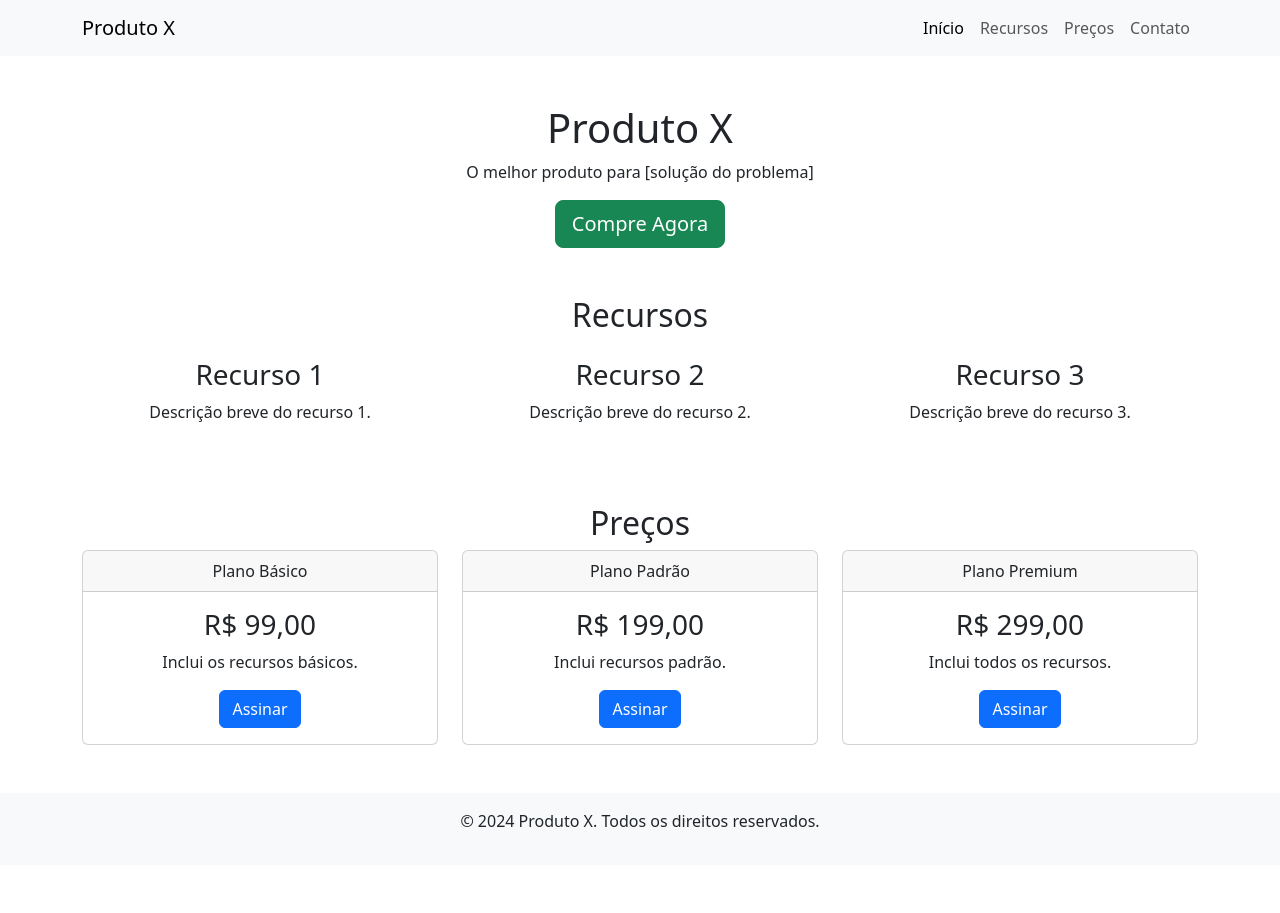
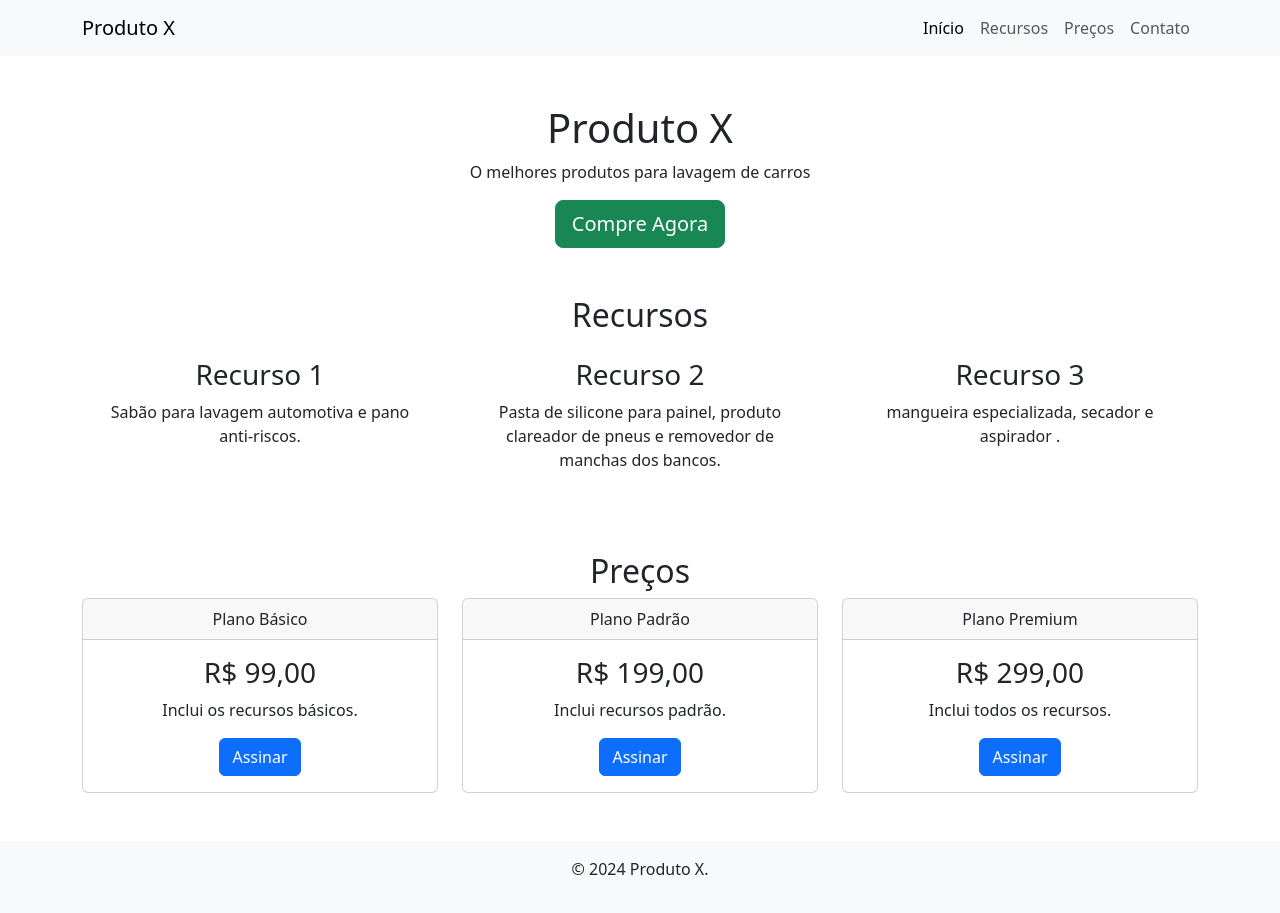
Before and after one commit to Gabrielwcf/portifolio, a plain HTML site: page index.html in a window 1280 px wide. Before the commit the page ends 865 px from the top, so only its background shows below. Drawn offline with nearby package versions, Linux system fonts and the light colour scheme.

Commit message:
Update index.html

```diff
--- a/index.html
+++ b/index.html
@@ -25,39 +25,38 @@
     </div>
   </nav>
 
-  <!-- Hero Section -->
+
   <div class="container text-center my-5">
     <h1>Produto X</h1>
-    <p>O melhor produto para [solução do problema]</p>
+    <p>O melhores produtos para lavagem de carros</p>
     <a href="#" class="btn btn-success btn-lg">Compre Agora</a>
   </div>
 
-  <!-- Features Section -->
+
   <div class="container my-5">
     <h2 class="text-center">Recursos</h2>
     <div class="row text-center">
       <div class="col-md-4">
         <div class="p-3">
           <h3>Recurso 1</h3>
-          <p>Descrição breve do recurso 1.</p>
+          <p> Sabão para lavagem automotiva e pano anti-riscos.</p>
         </div>
       </div>
       <div class="col-md-4">
         <div class="p-3">
           <h3>Recurso 2</h3>
-          <p>Descrição breve do recurso 2.</p>
+          <p>Pasta de silicone para painel, produto clareador de pneus e removedor de manchas dos bancos.</p>
         </div>
       </div>
       <div class="col-md-4">
         <div class="p-3">
           <h3>Recurso 3</h3>
-          <p>Descrição breve do recurso 3.</p>
+          <p>mangueira especializada, secador e aspirador .</p>
         </div>
       </div>
     </div>
   </div>
 
-  <!-- Pricing Section -->
   <div class="container my-5">
     <h2 class="text-center">Preços</h2>
     <div class="row text-center">
@@ -94,9 +93,9 @@
     </div>
   </div>
 
-  <!-- Footer -->
+
   <footer class="bg-light text-center py-3">
-    <p>&copy; 2024 Produto X. Todos os direitos reservados.</p>
+    <p>&copy; 2024 Produto X.</p>
   </footer>
 
   <script src="https://cdn.jsdelivr.net/npm/bootstrap@5.3.0/dist/js/bootstrap.bundle.min.js"></script>
```
